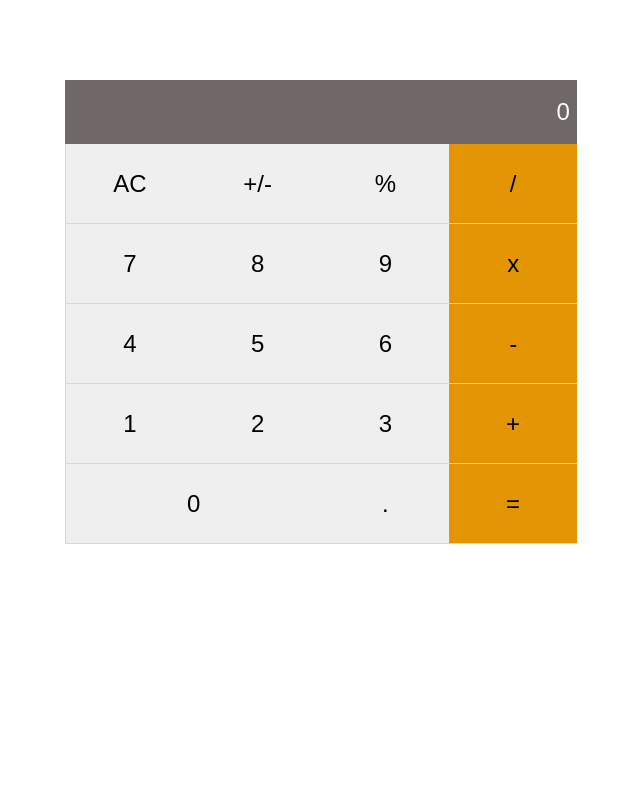
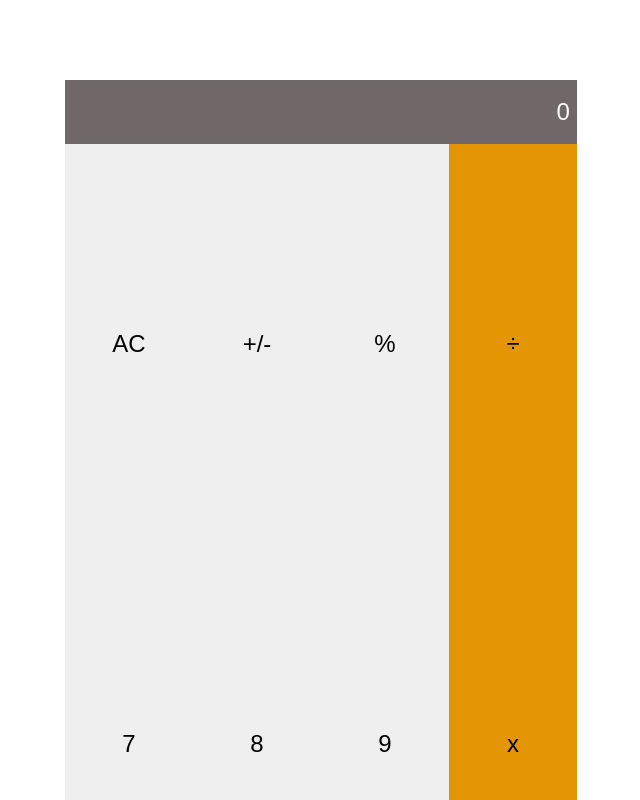
Before and after one commit to worashf/Math-Magician, a React (Create React App) app: page / in a window 1280 px wide. Shown: the top 800 px of the page, without its empty margins (319-959 px from the left). Built offline with nearby package versions, Linux system fonts and the light colour scheme.

Commit message:
update calculator ui

```diff
--- a/src/components/CalculatorUi.js
+++ b/src/components/CalculatorUi.js
@@ -4,36 +4,34 @@ class CalculatorUi extends Component {
   render() {
     return (
       <div className="calculator-buttons">
-        <div className="row">
+
           <button type="button" className="btn btn-gray"> AC</button>
           <button type="button" className="btn btn-gray"> +/-</button>
           <button type="button" className="btn btn-gray">% </button>
-          <button type="button" className="btn btn-orange">/ </button>
+          <button type="button" className="btn btn-orange">&divide; </button>
 
-        </div>
-        <div className="row">
+
           <button type="button" className="btn btn-gray"> 7</button>
           <button type="button" className="btn btn-gray"> 8</button>
           <button type="button" className="btn btn-gray">9</button>
           <button type="button" className="btn btn-orange">x</button>
-        </div>
-        <div className="row">
+
+
           <button type="button" className="btn btn-gray"> 4</button>
           <button type="button" className="btn btn-gray">5</button>
           <button type="button" className="btn btn-gray">6 </button>
           <button type="button" className="btn btn-orange">-</button>
-        </div>
-        <div className="row">
+
+
           <button type="button" className="btn btn-gray"> 1</button>
           <button type="button" className="btn btn-gray"> 2</button>
           <button type="button" className="btn btn-gray">3 </button>
           <button type="button" className="btn btn-orange">+ </button>
-        </div>
-        <div className="row">
-          <button type="button" className=" btn-gray btn-zero"> 0</button>
-          <button type="button" className=" btn-gray btn-dot"> .</button>
-          <button type="button" className=" btn-orange btn-equal">= </button>
-        </div>
+
+          <button type="button" className=" btn-gray span-2"> 0</button>
+          <button type="button" className=" btn-gray btn"> .</button>
+          <button type="button" className=" btn-orange btn ">= </button>
+
 
       </div>
     );
```
